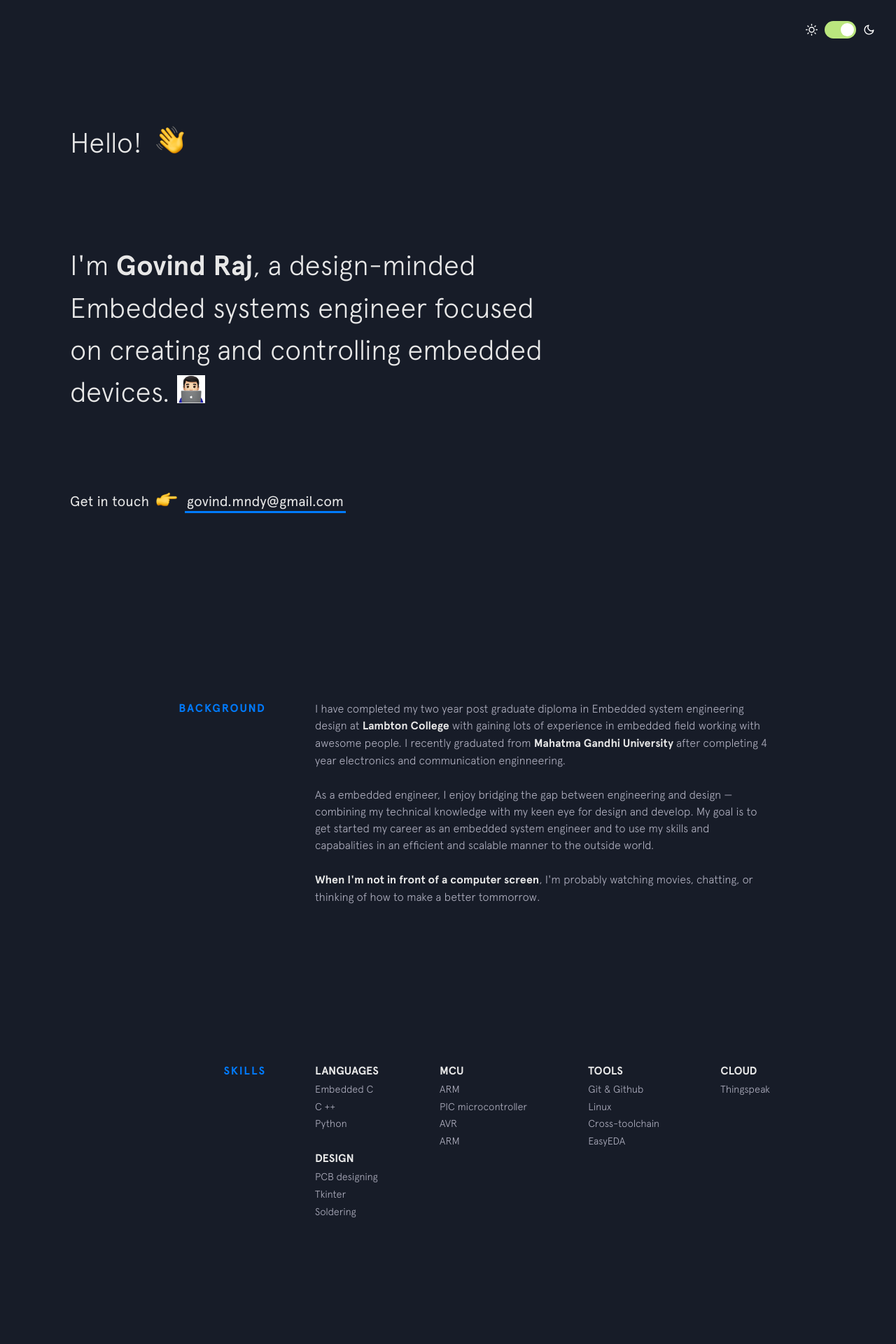
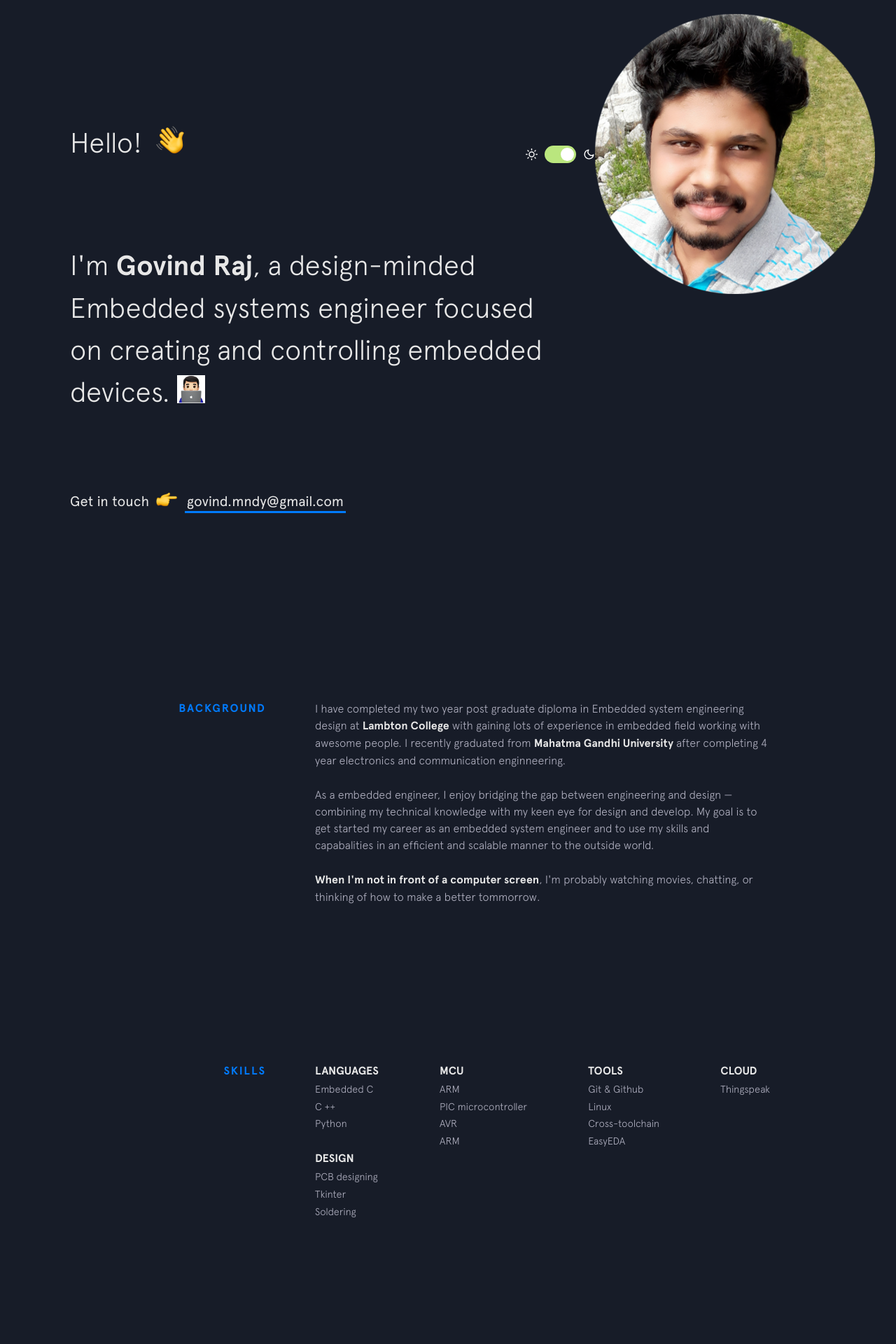
Before and after one commit to gov466/gov466.github.io, a Jekyll site: the page built from index.html, in a window 1280 px wide. Shown: the top 1920 px of the page at 70% size. Built offline with Jekyll 4.4.1, drawn with Linux system fonts in a browser that asks for light colours; nearby versions of some CDN libraries.

Commit message:
Update switch.html

```diff
--- a/_includes/switch.html
+++ b/_includes/switch.html
@@ -5,4 +5,5 @@
     <label for="switch" id="toggle">Toggle</label>
   </div>
   <div class="moon"></div>
+   <img src="{{site.baseurl}}/img/circle-cropped (1).png" alt="">
 </div>
```
